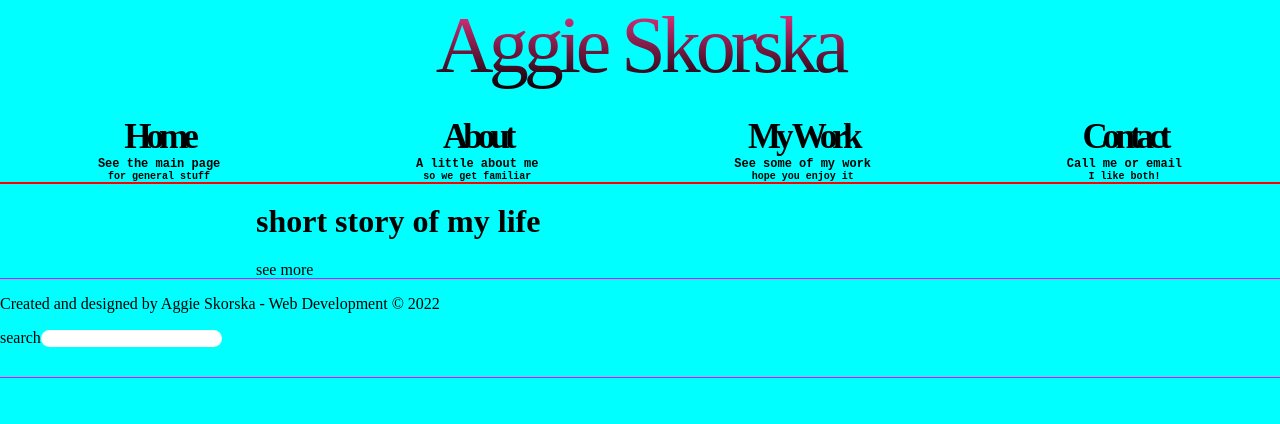
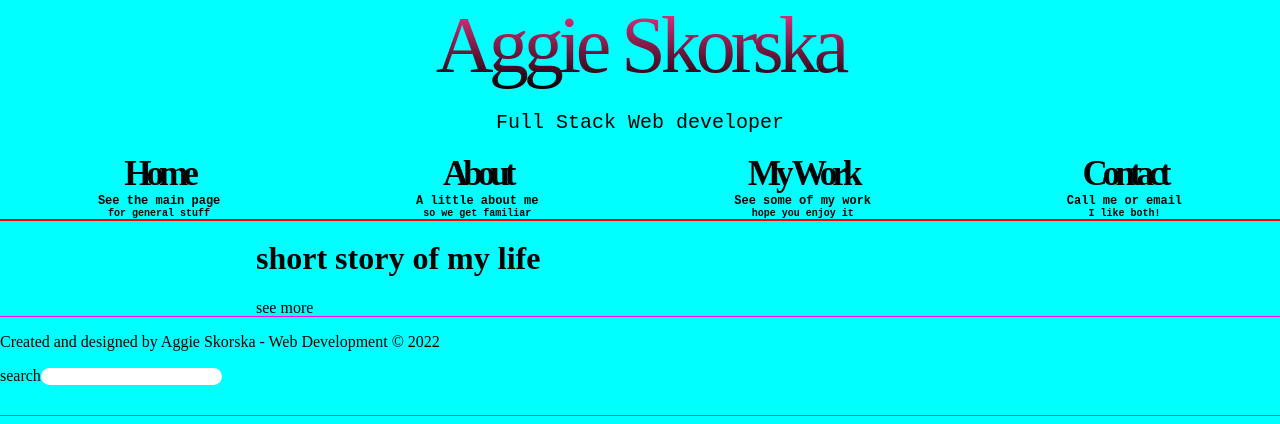
Before and after one commit to agiskorska/portfolio, a React (Vite) app: page /about in a window 1280 px wide. Shown: the top 424 px of the page. Built offline with nearby package versions, Linux system fonts and the light colour scheme; a web font is replaced by a local one.

Commit message:
Add Subtitle

```diff
--- a/src/components/NavBar/index.jsx
+++ b/src/components/NavBar/index.jsx
@@ -7,6 +7,7 @@ function index() {
   return (
     <header className={styles.root}>
       <p className={styles.title}>Aggie Skorska</p>
+      <p className={styles.subTitle}>Full Stack Web developer</p>
       <nav className={styles.navbar}>
         <NavLink className={styles.link} to='/'><h3 className={styles.h3}>Home</h3><h4 className={styles.h4}>See the main page</h4><h5  className={styles.h5}>for general stuff</h5></NavLink>
         <NavLink className={styles.link} to='/about'><h3 className={styles.h3}>About</h3><h4 className={styles.h4}>A little about me</h4><h5  className={styles.h5}>so we get familiar</h5></NavLink>
--- a/src/components/NavBar/index.module.css
+++ b/src/components/NavBar/index.module.css
@@ -1,6 +1,10 @@
 @font-face {
   font-family: "Rock 3D";
   src: url("./assets/fonts/rock3d.ttf");
+}
+@font-face {
+  font-family: "Inconsolata";
+  src: url("./assets/fonts/Inconsolata.ttf");
 }
 .root {
   margin: 0;
@@ -20,7 +24,7 @@
   -webkit-background-clip: text;
   color: transparent;
   margin-top: 0;
-  margin-bottom: 2%;
+  margin-bottom: 1%;
 }
 
 .navbar {
@@ -44,8 +48,16 @@
   -o-transform: rotate(-90deg);
 }
 
+.subTitle {
+  font-family: "Courier New", Courier, monospace;
+  letter-spacing: 0px;
+  font-size: 20px;
+  text-align: center;
+}
+
 .h4, .h5 {
   display: none;
+  text-align: center;
 }
 
 @media (min-width: 600px) {
@@ -57,9 +69,8 @@
     -o-transform: rotate(0deg);
   }
   .h3, .h4, .h5 {
-    margin: 0;
+    margin: auto;
     display: block;
-    margin: 0;
   }
   .h4 {
     font-family: "Courier New", Courier, monospace;
--- a/src/components/NavBar/index.module.scss
+++ b/src/components/NavBar/index.module.scss
@@ -17,8 +17,9 @@
     -webkit-background-clip: text;
     color: transparent;
     margin-top: 0;
-    margin-bottom: 2%;
+    margin-bottom: 1%;
 }
+
 
 .navbar {
     display: flex;
@@ -42,8 +43,17 @@
     -o-transform: rotate(-90deg);
 }
 
+.subTitle {
+    font-family: 'Courier New', Courier, monospace;
+    letter-spacing: 0px;
+    font-size: 20px;
+    text-align: center;
+
+}
+
 .h4, .h5 {
    display: none;
+   text-align: center;
 }
 
 @media (min-width: 600px) {
@@ -56,9 +66,8 @@
     }
 
     .h3, .h4, .h5 {
-        margin: 0;
+        margin: auto;
         display: block;
-        margin: 0;
      }
 
     .h4 {
```
Also changed, not shown: 1 other file (tests, documents, lock files or other folders).
